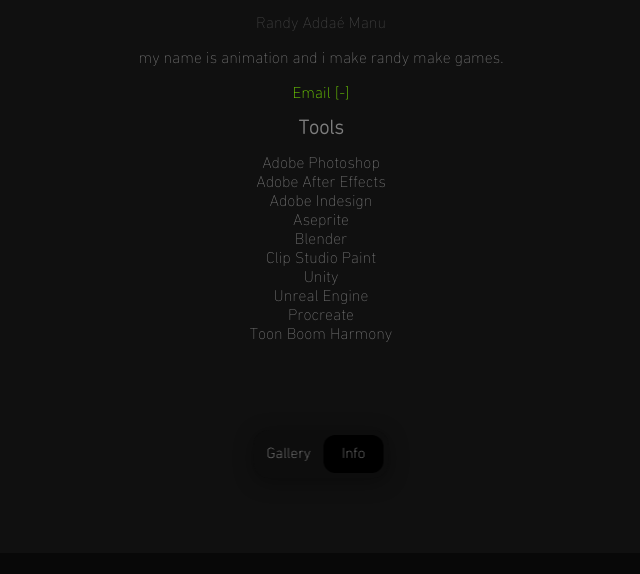
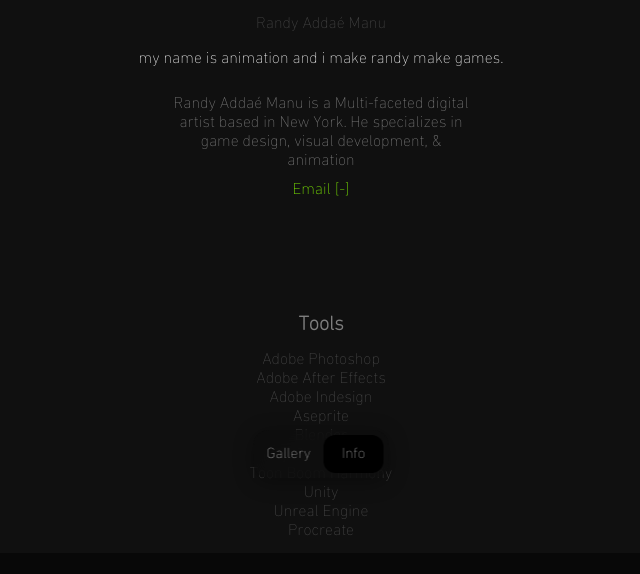
Before and after one commit to oirbeboq/site, a React (Vite) app: page /about in a window 1280 px wide. Shown: the part 302-876 px from the top of the page, without its empty margins (319-959 px from the left). Built offline with nearby package versions, Linux system fonts and the light colour scheme.

Commit message:
about me page updated

```diff
--- a/src/AboutPage.tsx
+++ b/src/AboutPage.tsx
@@ -10,6 +10,10 @@ export default function AboutPage() {
             <div
                 className="bio-container">
                    <p>my name is animation and i make randy make games.</p>
+                   <p className ="desc-container"> Randy Addaé Manu is a Multi-faceted digital artist based in
+                        New York. He specializes in game design,
+                        visual development, & animation
+                    </p>
 
             </div>
             <div
@@ -30,10 +34,11 @@ export default function AboutPage() {
                         <li>Aseprite</li>
                         <li>Blender</li>
                         <li>Clip Studio Paint</li>
+                        <li>Toon Boom Harmony</li>
                         <li>Unity</li>
                         <li>Unreal Engine</li>
                         <li>Procreate</li>
-                        <li>Toon Boom Harmony</li>
+
 
 
 
--- a/src/App.css
+++ b/src/App.css
@@ -457,7 +457,17 @@ body {
 .bio-container{
   text-align: center;
   font-family: inherit;
+  color: white;
+}
+
+.desc-container{
+  width: 300px;
+  margin: 0 auto;
+  text-align: center;
+  padding: 10px;
   color: #7e7e7e;
+  /*border: 2px dotted red;*/
+
 }
 
 .tools-container{
@@ -466,6 +476,8 @@ body {
   align-items: center;
   text-align: center;
   font-family: inherit;
+
+  padding-top: 100px;
 }
 
 .contact-container{
@@ -498,6 +510,6 @@ ul{
   list-style-type: none;
   margin:0;
   padding: 0;
-  color: #7e7e7e;
+   color: #484848;
 
 }
```
